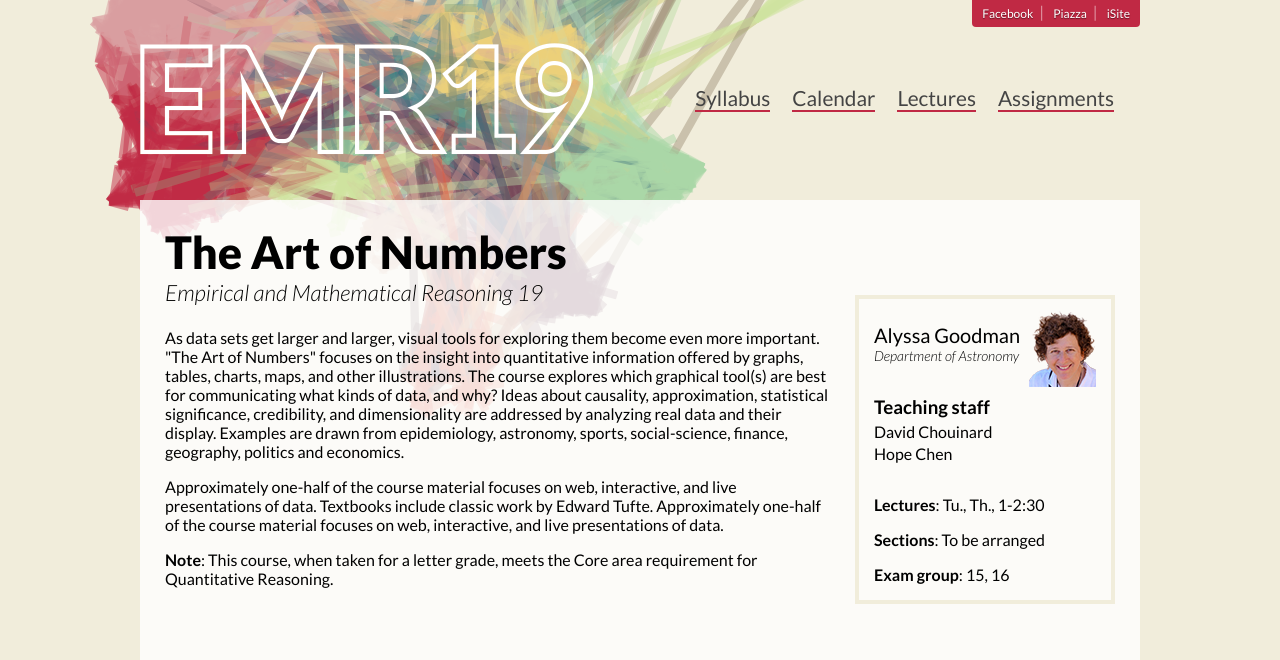
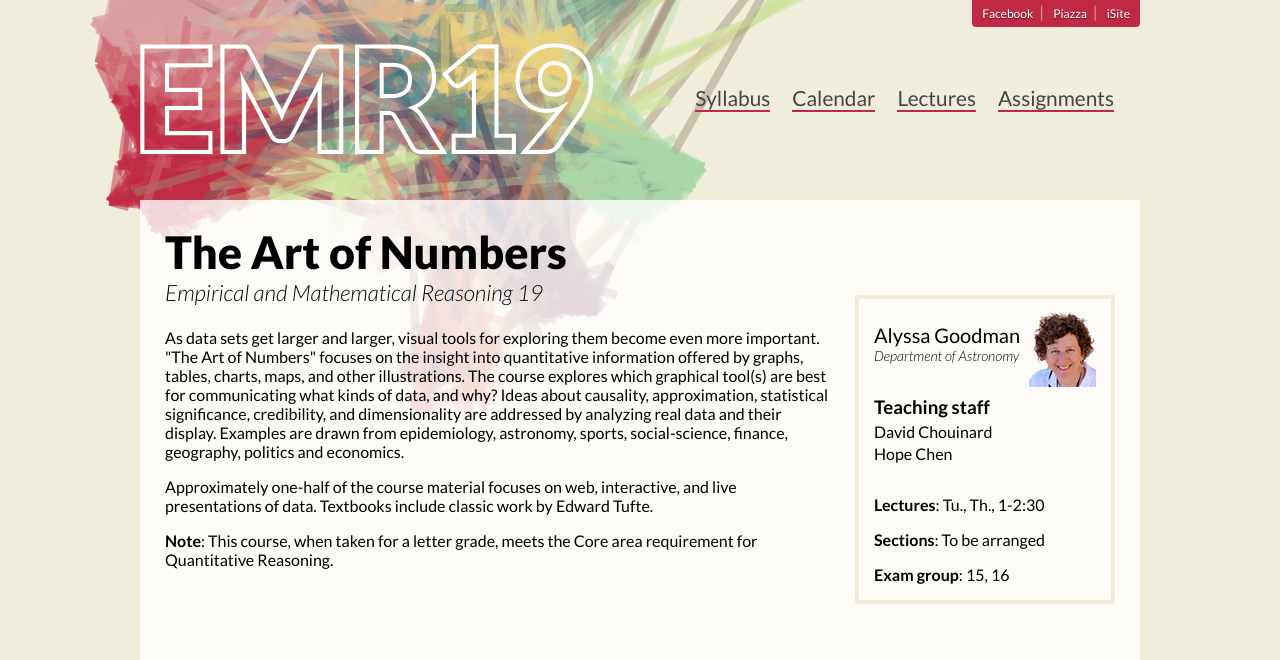
Before and after one commit to emr19/emr19.github.io, a Jekyll site: the page built from index.html, in a window 1280 px wide and 900 px high, cut to the strip 0-660 px from the top of the window. Built offline with Jekyll 4.4.1, drawn with Linux system fonts in a browser that asks for light colours; Markdown is read by kramdown in place of the engine named in the settings.

Commit message:
took out more repeated text

```diff
--- a/index.html
+++ b/index.html
@@ -27,7 +27,7 @@ layout: default
 
 <p> As data sets get larger and larger, visual tools for exploring them become even more important. "The Art of Numbers" focuses on the insight into quantitative information offered by graphs, tables, charts, maps, and other illustrations. The course explores which graphical tool(s) are best for communicating what kinds of data, and why? Ideas about causality, approximation, statistical significance, credibility, and dimensionality are addressed by analyzing real data and their display. Examples are drawn from epidemiology, astronomy, sports, social-science, finance, geography, politics and economics.</p>
 
-<p>Approximately one-half of the course material focuses on web, interactive, and live presentations of data. Textbooks include classic work by Edward Tufte. Approximately one-half of the course material focuses on web, interactive, and live presentations of data.</p>
+<p>Approximately one-half of the course material focuses on web, interactive, and live presentations of data. Textbooks include classic work by Edward Tufte.</p>
 
 <p><strong>Note</strong>: This course, when taken for a letter grade, meets the Core area requirement for Quantitative Reasoning.</p>
 
```
